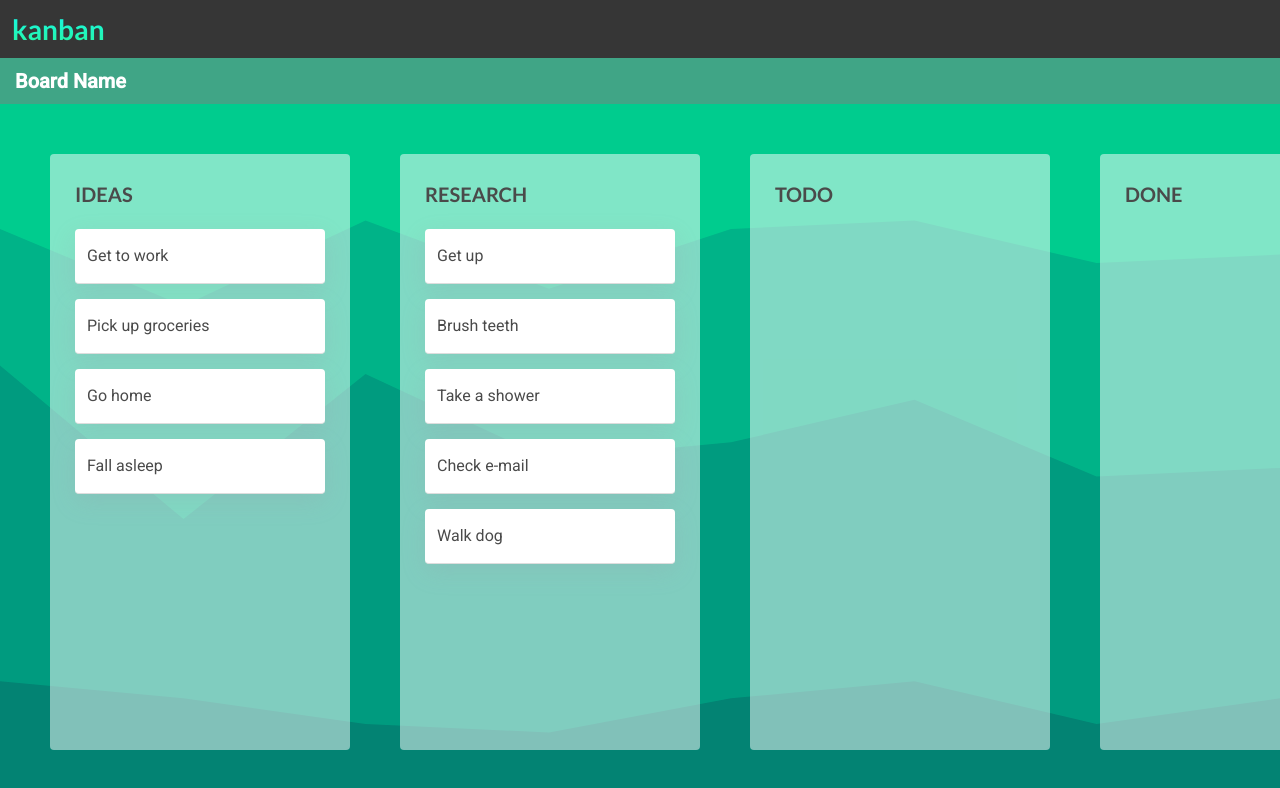
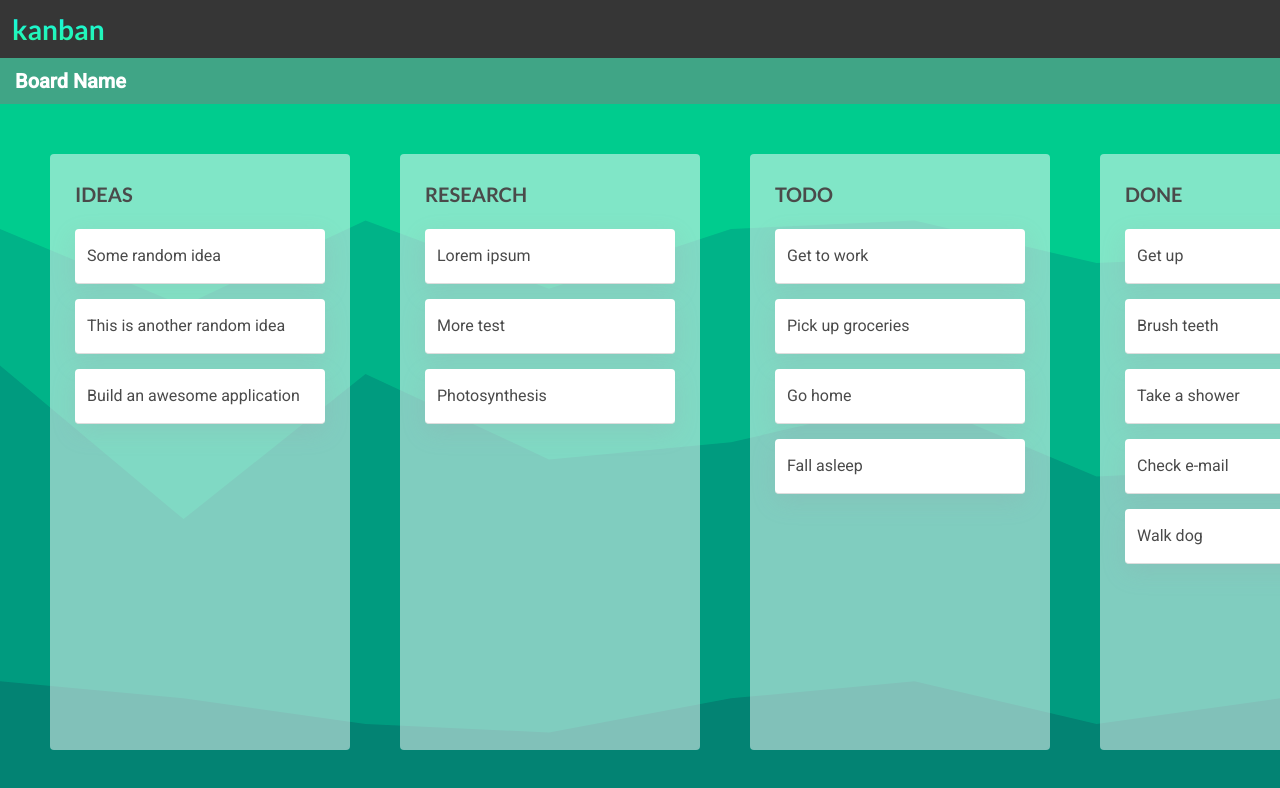
Before and after one commit to davidschneiderdev/kanban, an Angular app: page / in a window 1280 px wide. Shown: the top 788 px of the page. Built offline with nearby package versions, Linux system fonts and the light colour scheme.

Commit message:
Adding board, columns

```diff
--- /dev/null
+++ b/src/app/models/column.model.ts
@@ -0,0 +1,5 @@
+export class Column {
+    constructor(public name: string, public tasks: string[]) {
+
+    }
+}
--- a/src/app/pages/main-view/main-view.component.html
+++ b/src/app/pages/main-view/main-view.component.html
@@ -15,43 +15,24 @@
         <div class="board-wrapper">
             <div class="board-columns" cdkDropListGroup>
 
-                <div class="board-column">
+                <div class="board-column" *ngFor="let column of board.columns">
 
-                    <div class="column-title">Ideas</div>
+                    <div class="column-title">
+
+                        {{ column.name }}
+
+                    </div>
 
                     <div class="tasks-container"
                     cdkDropList
-                        [cdkDropListData]="todo"
+                        [cdkDropListData]="column.tasks"
                         (cdkDropListDropped)="drop($event)">
 
-                        <div class="task" *ngFor="let item of todo" cdkDrag>
+                        <div class="task" *ngFor="let item of column.tasks" cdkDrag>
                             {{ item }}
                         </div>
 
                     </div>
-                </div>
-
-                <div class="board-column">
-                    <div class="column-title">Research</div>
-
-                    <div class="tasks-container"
-                    cdkDropList
-                        [cdkDropListData]="done"
-                        (cdkDropListDropped)="drop($event)">
-
-                        <div class="task" *ngFor="let item of done" cdkDrag>
-                            {{ item }}
-                        </div>
-                    </div>
-                </div>
-
-                <div class="board-column">
-                    <div class="column-title">Todo</div>
-
-                </div>
-
-                <div class="board-column">
-                    <div class="column-title">Done</div>
                 </div>
 
             </div>
--- a/src/app/pages/main-view/main-view.component.ts
+++ b/src/app/pages/main-view/main-view.component.ts
@@ -1,6 +1,8 @@
 import { Component, OnInit } from '@angular/core';
 
 import {CdkDragDrop, moveItemInArray, transferArrayItem} from '@angular/cdk/drag-drop';
+import { Board } from 'src/app/models/board.model';
+import { Column } from 'src/app/models/column.model';
 
 @Component({
   selector: 'app-main-view',
@@ -14,9 +16,31 @@ export class MainViewComponent implements OnInit {
   ngOnInit(): void {
   }
 
-  todo = ['Get to work', 'Pick up groceries', 'Go home', 'Fall asleep'];
-
-  done = ['Get up', 'Brush teeth', 'Take a shower', 'Check e-mail', 'Walk dog'];
+  board: Board = new Board('test board', [
+    new Column('Ideas', [
+      "Some random idea",
+      "This is another random idea",
+      "Build an awesome application"
+    ]),
+    new Column('Research', [
+      "Lorem ipsum",
+      "More test",
+      "Photosynthesis"
+    ]),
+    new Column('Todo', [
+      'Get to work',
+      'Pick up groceries',
+      'Go home',
+      'Fall asleep'
+    ]),
+    new Column('Done', [
+      'Get up',
+      'Brush teeth',
+      'Take a shower',
+      'Check e-mail',
+      'Walk dog'
+    ])
+  ])
 
   drop(event: CdkDragDrop<string[]>) {
     if (event.previousContainer === event.container) {
```
Also changed, not shown: src/app/models/board.model.ts (added, +8 -0 lines).
